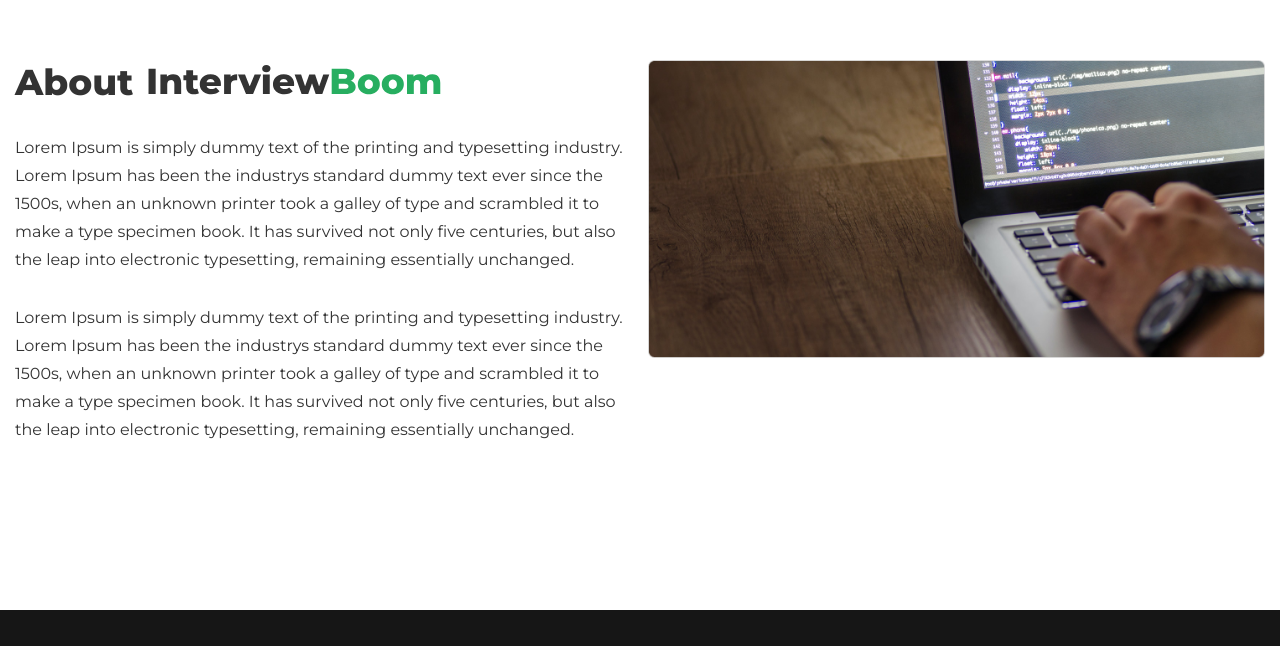
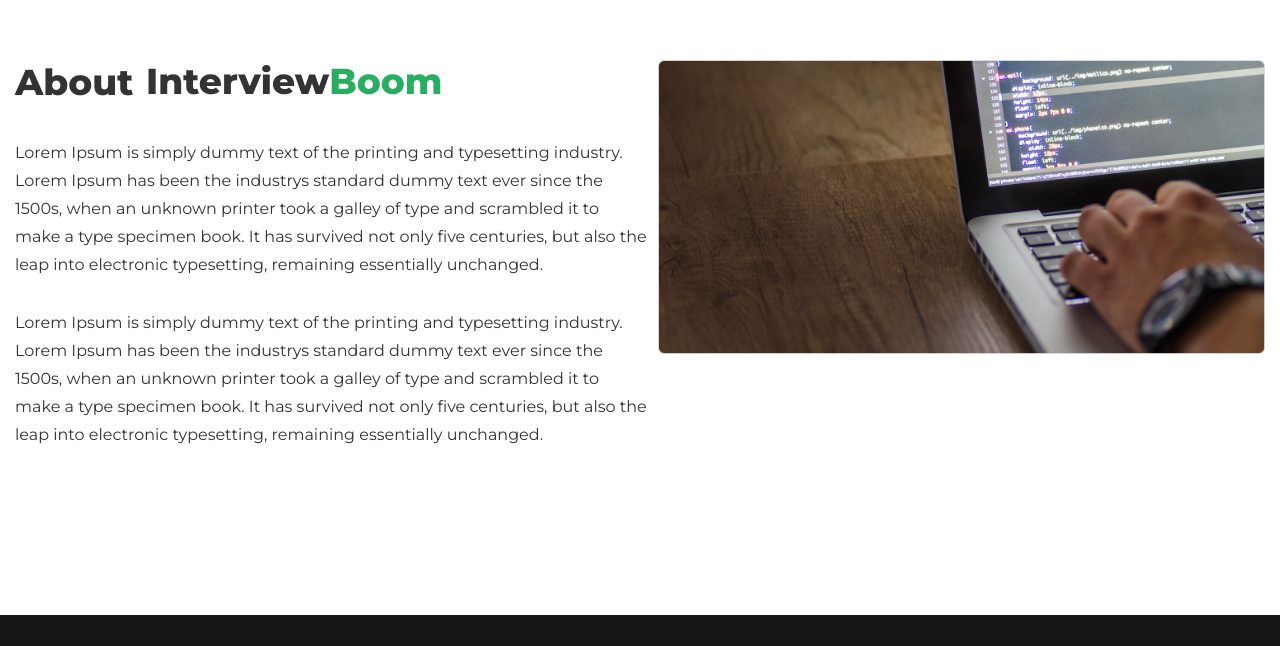
Before and after one commit to Interviewboom/frontend, a Next.js app: page / in a window 1280 px wide. Shown: the part 2184-2830 px from the top of the page. Built offline with nearby package versions, Linux system fonts and the light colour scheme.

Commit message:
added margins

```diff
--- a/src/components/elements/Text/Text.tsx
+++ b/src/components/elements/Text/Text.tsx
@@ -8,6 +8,7 @@ interface TextProps {
     size?: "big" | "medium" | "small";
     color?: "dark-text-color" | "light-text-color" | "grey-text-color" | "most-light-color";
     bold?: true | false;
+    className?: string;
 }
 
 export const Text: FC<TextProps> = ({
@@ -16,8 +17,9 @@ export const Text: FC<TextProps> = ({
     size = "medium",
     color = "dark-text-color",
     bold = false,
+    className,
 }) => {
-    const textClasses = useCssClasses([styles.general, styles[size], bold && styles.bold, styles[color]]);
+    const textClasses = useCssClasses([styles.general, styles[size], bold && styles.bold, styles[color], className]);
 
     if (isParagraph) {
         return <p className={textClasses}>{children}</p>;
--- a/src/components/elements/Title/Title.tsx
+++ b/src/components/elements/Title/Title.tsx
@@ -6,12 +6,13 @@ interface TitleProps {
     level?: 1 | 2 | 3;
     children: ReactNode;
     color?: "dark-text-color" | "light-text-color" | "most-light-color";
+    className?: string;
 }
 
 type HeadingTag = "h1" | "h2" | "h3" | "h4" | "h5" | "h6";
 
-export const Title: FC<TitleProps> = ({ level = 3, children, color = "dark-text-color" }: TitleProps) => {
-    const titleClasses = useCssClasses([styles.heading, styles[`heading${level}`], styles[color]]);
+export const Title: FC<TitleProps> = ({ level = 3, children, color = "dark-text-color", className }) => {
+    const titleClasses = useCssClasses([styles.heading, styles[`heading${level}`], styles[color], className]);
 
     const Tag = `h${level}` as HeadingTag;
 
--- a/src/components/modules/AboutSection/AboutSection.module.scss
+++ b/src/components/modules/AboutSection/AboutSection.module.scss
@@ -20,23 +20,13 @@
 .titleWrapper {
     display: flex;
     align-items: center;
-
-    *:first-child {
-        margin-right: 15px;
-    }
+    margin-bottom: 35px;
 }
 
 .text {
     flex-shrink: 2;
-    max-width: 633px;
+    max-width: 643px;
     padding-right: 10px;
-    & > * {
-        margin-bottom: 30px;
-
-        &:last-child {
-            margin-bottom: 0px;
-        }
-    }
 }
 
 .image {
@@ -45,3 +35,11 @@
     overflow: hidden;
     max-width: 736px;
 }
+
+.titleMargin {
+    margin-right: 15px;
+}
+
+.pMargin {
+    margin-bottom: 30px;
+}
--- a/src/components/modules/AboutSection/AboutSection.tsx
+++ b/src/components/modules/AboutSection/AboutSection.tsx
@@ -12,11 +12,13 @@ export const AboutSection = () => {
             <div className={styles.wrapper}>
                 <div className={styles.text}>
                     <div className={styles.titleWrapper}>
-                        <Title level={2}>About</Title>
+                        <Title level={2} className={styles.titleMargin}>
+                            About
+                        </Title>
                         <Logo />
                     </div>
 
-                    <Text isParagraph>
+                    <Text isParagraph className={styles.pMargin}>
                         Lorem Ipsum is simply dummy text of the printing and typesetting industry. Lorem Ipsum has been
                         the industrys standard dummy text ever since the 1500s, when an unknown printer took a galley of
                         type and scrambled it to make a type specimen book. It has survived not only five centuries, but
--- a/src/components/modules/DonationInfoSection/DonationInfoSection.module.scss
+++ b/src/components/modules/DonationInfoSection/DonationInfoSection.module.scss
@@ -25,12 +25,8 @@
     max-width: 618px;
     text-align: center;
     padding: 0 15px;
+}
 
-    & > * {
-        margin-top: 40px;
-    }
-
-    & :first-child {
-        margin-top: 0;
-    }
+.textMargin {
+    margin: 40px 0;
 }
--- a/src/components/modules/DonationInfoSection/DonationInfoSection.tsx
+++ b/src/components/modules/DonationInfoSection/DonationInfoSection.tsx
@@ -11,7 +11,7 @@ export const DonationInfoSection = () => {
             <div className={styles.wrapper}>
                 <div className={styles.content}>
                     <Title level={2}>Support our project</Title>
-                    <Text size="big" isParagraph>
+                    <Text size="big" isParagraph className={styles.textMargin}>
                         Support our project so we can update tests and add new categories to the site. Here is our
                         Patreon for donating from like-minded people.
                     </Text>
```
